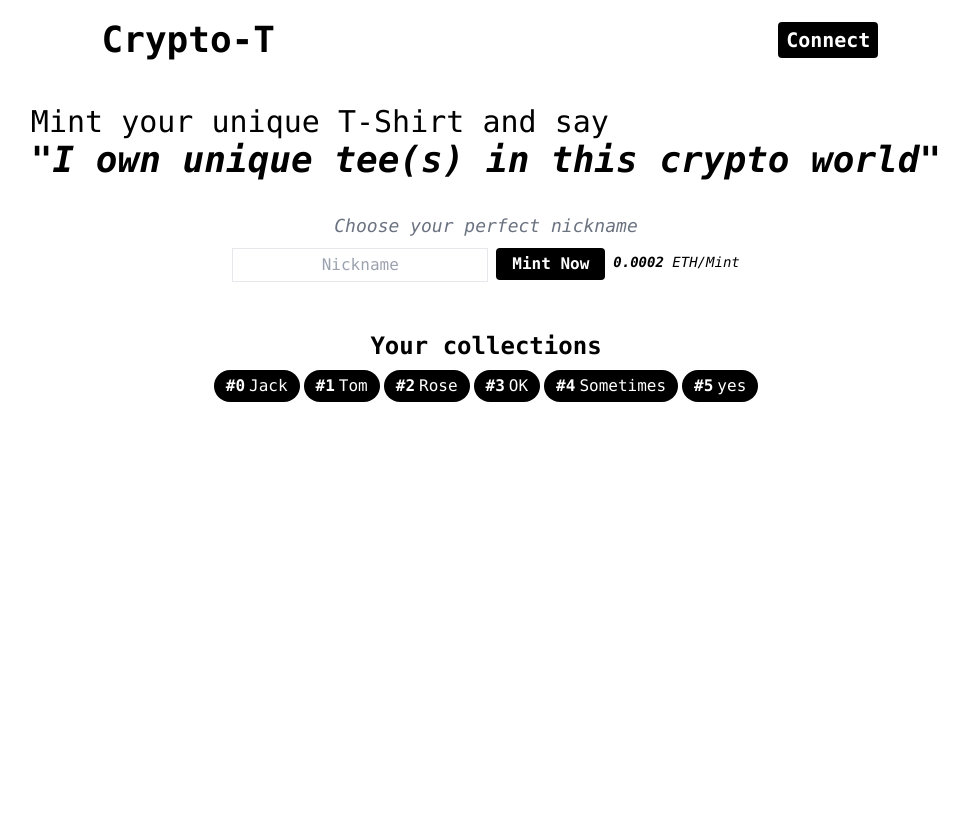
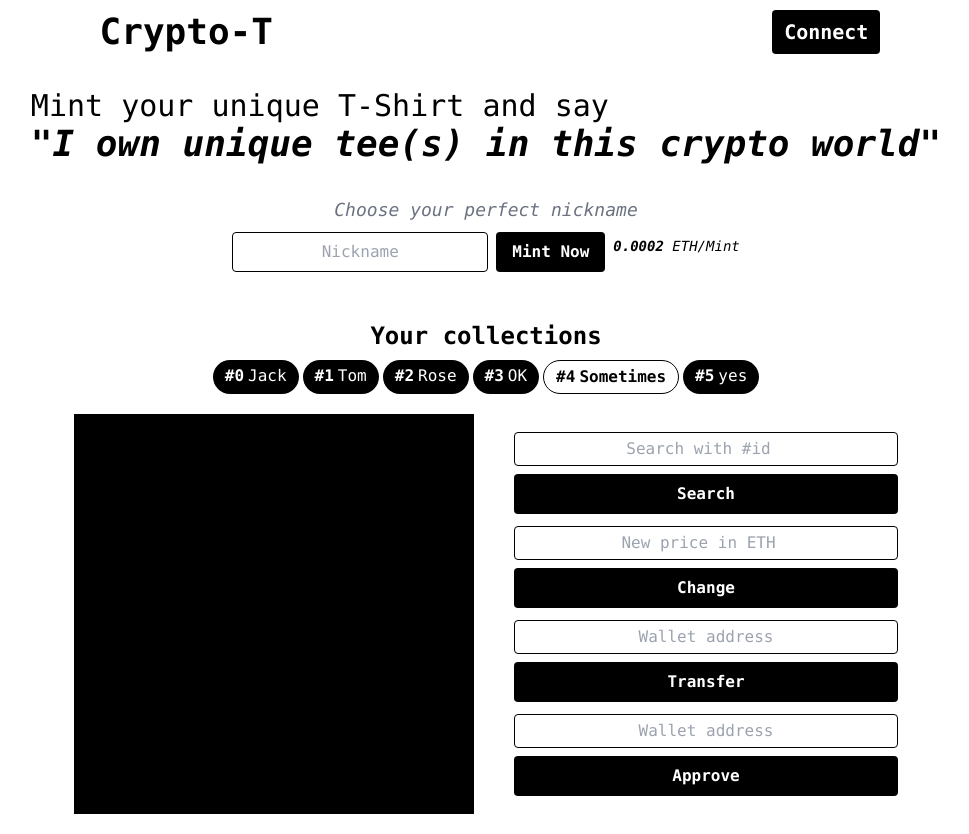
Before and after one commit to vel-jack/crypto-tee, a React (Vite) app in the folder client/: page / in a window 1280 px wide. Shown: the whole page, without its empty margins (154-1123 px from the left). Before the commit the page ends 800 px from the top, so only its background shows below. Built offline with nearby package versions, Linux system fonts and the light colour scheme.

Commit message:
updated client

```diff
--- a/client/src/components/Mint.jsx
+++ b/client/src/components/Mint.jsx
@@ -20,11 +20,11 @@ export default function MintTee() {
           <input
             type="text"
             placeholder="Nickname"
-            className="p-1 border w-full sm:w-64 text-center"
+            className="p-1 border border-black rounded w-full sm:w-64 text-center"
           />
           <div className="flex gap-2 flex-col sm:flex-row">
             <div>
-              <button className="px-4 py-1 bg-black text-white rounded font-bold w-full">
+              <button className="px-4 py-2 bg-black text-white rounded font-bold w-full">
                 Mint Now
               </button>
             </div>
--- a/client/src/components/Navbar.jsx
+++ b/client/src/components/Navbar.jsx
@@ -1,9 +1,9 @@
 const Navbar = () => {
   return (
-    <div className="h-20 w-full flex justify-around items-center">
+    <div className="h-16 w-full flex justify-around items-center sticky top-0 bg-white z-10">
       <div className="p-2 font-bold text-4xl">Crypto-T</div>
       <div>
-        <button className="text-xl font-bold bg-black text-white px-2 py-1 rounded">
+        <button className="text-xl font-bold bg-black text-white px-3 py-2 rounded">
           Connect
         </button>
       </div>
--- a/client/src/components/OwnedCollection.jsx
+++ b/client/src/components/OwnedCollection.jsx
@@ -1,21 +1,112 @@
 const OwnedCollection = () => {
-  const TeeChip = ({ id, name }) => {
+  let isTeeOwner = true;
+  const TeeChip = ({ id, name, isCurrent }) => {
     return (
-      <button className="bg-black rounded-full text-white px-3 py-1 flex gap-1">
+      <button
+        className={` ${
+          isCurrent
+            ? "bg-white text-black border border-black font-bold"
+            : "bg-black text-white"
+        } rounded-full  px-3 py-1 flex gap-1`}
+      >
         <span className="font-bold">#{id}</span>
         {name}
       </button>
     );
   };
   return (
+    <div>
       <div className="flex flex-col sm:items-center gap-2 px-5">
-      <div className="text-xl font-semibold sm:text-2xl">Your collections</div>
+        <div className="text-xl font-semibold sm:text-2xl">
+          Your collections
+        </div>
         <div className="flex flex-wrap gap-x-1 gap-y-2">
           {["Jack", "Tom", "Rose", "OK", "Sometimes", "yes"].map(
             (item, index) => (
-            <TeeChip name={item} id={index} />
+              <TeeChip
+                name={item}
+                id={index}
+                isCurrent={index == 4 ? true : false}
+              />
             )
           )}
+        </div>
+      </div>
+      <div className="flex flex-col items-center sm:flex-row sm:justify-center py-5 flex-wrap sm:gap-10">
+        <div className="">
+          <canvas
+            name="myCanvas"
+            height="400"
+            width="400"
+            className="bg-black"
+          />
+        </div>
+        <div>
+          <div className="flex flex-col gap-3 py-2 sm:w-96">
+            <div className="flex justify-between sm:flex-col gap-2">
+              <input
+                type="number"
+                step="1"
+                placeholder="Search with #id"
+                className="py-1 px-2 sm:w-full sm:text-center rounded border border-black w-72"
+              />
+              <button className="bg-black text-white font-bold py-2 w-[100px] rounded sm:w-full ">
+                Search
+              </button>
+            </div>
+
+            {isTeeOwner && (
+              <>
+                <div className="flex justify-between sm:flex-col gap-2">
+                  <input
+                    type="number"
+                    step="0.0001"
+                    placeholder="New price in ETH"
+                    className="py-1 px-2 sm:w-full sm:text-center rounded border border-black w-72"
+                  />
+                  <button className="bg-black text-white font-bold py-2 w-[100px] rounded sm:w-full ">
+                    Change
+                  </button>
+                </div>
+
+                <div className="flex justify-between sm:flex-col gap-2">
+                  <input
+                    type="text"
+                    placeholder="Wallet address"
+                    className="py-1 px-2 sm:w-full sm:text-center rounded border border-black w-72"
+                  />
+                  <button className="bg-black text-white font-bold py-2 w-[100px] rounded sm:w-full ">
+                    Transfer
+                  </button>
+                </div>
+
+                <div className="flex justify-between sm:flex-col gap-2">
+                  <input
+                    type="text"
+                    placeholder="Wallet address"
+                    className="py-1 px-2 sm:w-full sm:text-center rounded border border-black w-72"
+                  />
+                  <button className="bg-black text-white font-bold py-2 w-[100px] rounded sm:w-full ">
+                    Approve
+                  </button>
+                </div>
+              </>
+            )}
+            {!isTeeOwner && (
+              <>
+                <button className="bg-black text-white font-bold py-2 rounded w-full ">
+                  Request for approval
+                </button>
+                <button className="bg-black text-white font-bold py-2 rounded w-full ">
+                  Approve me (0.0001 ETH)
+                </button>
+                <button className="bg-black text-white font-bold py-2 rounded w-full ">
+                  Buy from Owner
+                </button>
+              </>
+            )}
+          </div>
+        </div>
       </div>
     </div>
   );
```
Lines whose indentation alone changed are shown as unchanged.
